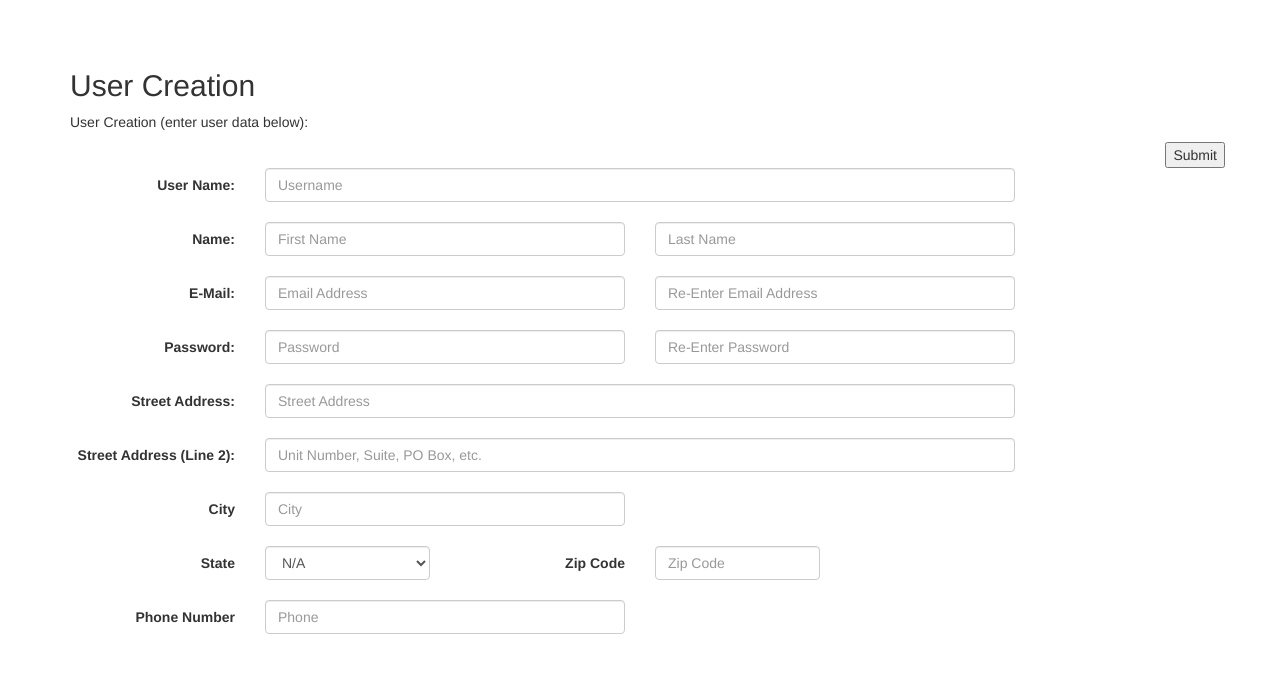
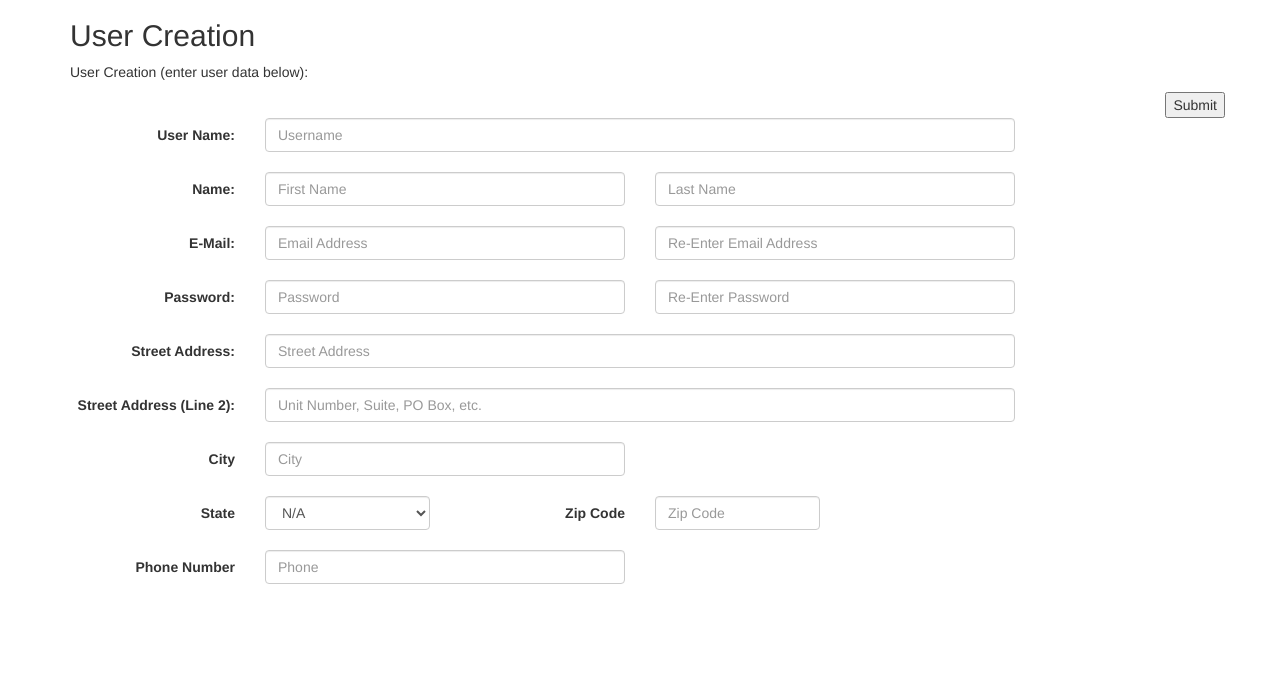
Before and after one commit to CodeBreakerz/adlister.dev, a PHP site: page /users.create.php in a window 1280 px wide. Shown: the part 51-724 px from the top of the page. Run offline with PHP 8.4, Linux system fonts and the light colour scheme; some libraries are stand-ins or nearby versions.

Commit message:
minor modification to css file to fit creation page

```diff
--- a/public/css/main.css
+++ b/public/css/main.css
@@ -1,5 +1,5 @@
-body {
-	margin-top: 100px;
+#user_creation.container{
+	margin-top: 50px;
 }
 
 #submit_button {
--- a/public/users.create.php
+++ b/public/users.create.php
@@ -13,7 +13,7 @@
 </head>
 <body>
 	<? require_once '../views/partials/navbar.php'; ?>
-	<div class="container">
+	<div class="container" id="user_creation">
 		<h2>User Creation</h2>
 			<p>User Creation (enter user data below):</p>
 
```
